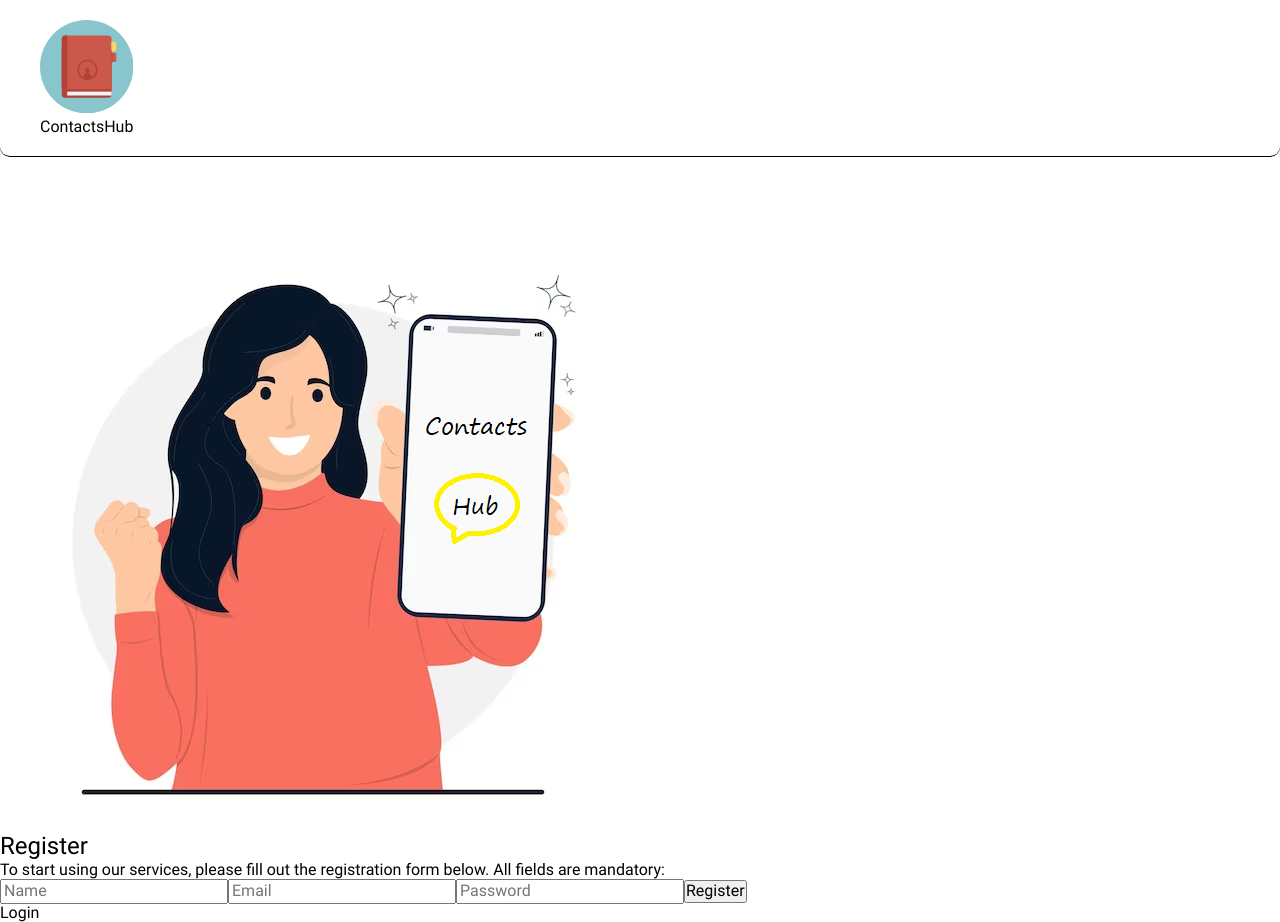
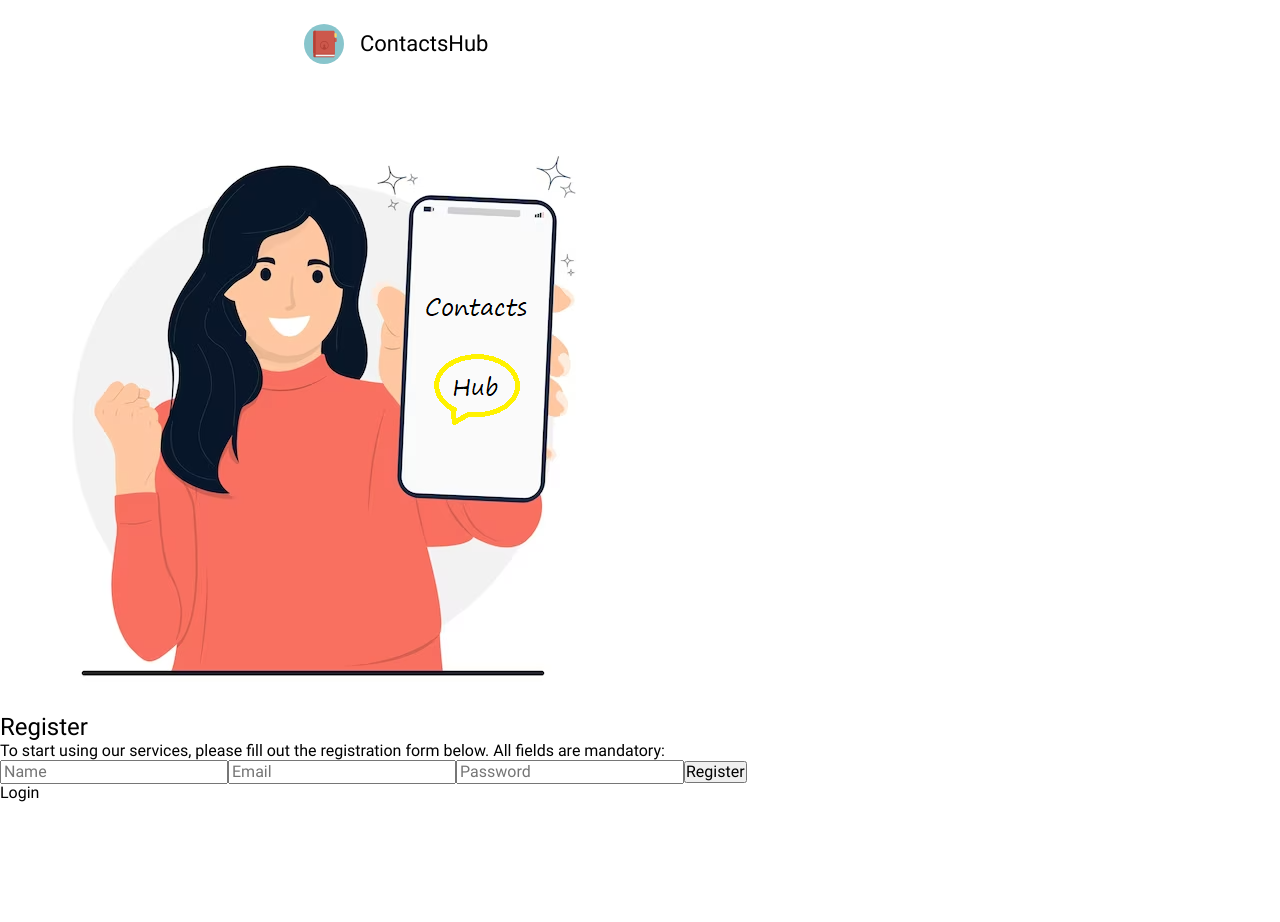
Before and after one commit to KanterIV/ContactsHub, a React (Create React App) app: page /ContactsHub/register in a window 1280 px wide. After the commit the page ends 803 px from the top, so only its background shows below. Built offline with nearby package versions, Linux system fonts and the light colour scheme.

Commit message:
added styles for header

```diff
--- a/src/components/Navigation/Navigarion.styled.js
+++ b/src/components/Navigation/Navigarion.styled.js
@@ -1,38 +1,44 @@
 import styled from 'styled-components';
 
 export const StyledHeader = styled.header`
-  display: flex;
-
-  border-bottom: 1px solid black;
-  border-radius: 10px;
-  padding: 20px 40px 20px 40px;
-  margin-bottom: 50px;
-
-  .header-nav {
-    width: 1400px;
-    margin: 0 auto;
-  }
-  .header-list {
+  .nav-container {
     display: flex;
+    align-items: center;
+    justify-content: space-between;
   }
 
-  .header-link {
-    color: black;
-    border: 1px solid black;
-    display: inline-block;
-    padding: 15px;
-    font-size: 18px;
-    text-decoration: none;
-    margin-right: 20px;
-    border-radius: 10px;
+  .logo {
+    display: flex;
+    align-items: center;
+    gap: 16px;
+    padding-top: 16px;
+    padding-bottom: 16px;
 
-    transition: all 0.3s;
+    font-weight: 600;
+    font-size: 16px;
+    line-height: 1.2;
+    letter-spacing: 0;
+    transition: all 250ms cubic-bezier(0.4, 0, 0.2, 1);
 
-    &.active {
-      border: 1px solid white;
-      background-color: black;
-      color: white;
-      border-radius: 10px;
+    @media screen and (min-width: 768px) {
+      padding-top: 24px;
+      padding-bottom: 24px;
+      font-size: 22px;
+    }
+  }
+
+  .logo-svg {
+    width: 36px;
+    height: 36px;
+
+    @media screen and (min-width: 768px) {
+      width: 40px;
+      height: 40px;
+    }
+
+    &:hover,
+    &:focus {
+      scale: 1.05;
     }
   }
 `;
--- a/src/components/Navigation/Navigation.jsx
+++ b/src/components/Navigation/Navigation.jsx
@@ -12,40 +12,13 @@ const Navigation = () => {
 
   return (
     <StyledHeader>
-      <Link className="logo" to="/">
-        <AppLogo className="logo-svg" />
-        ContactsHub
-      </Link>
-      {/* <nav className="header-nav">
-        <ul className="header-list">
-          <li>
-            <NavLink className="header-link" to="/">
-              Home
-            </NavLink>
-          </li>
-          {authenticated ? (
-            <li>
-              <NavLink className="header-link" to="/contacts">
-                Contacts
-              </NavLink>
-            </li>
-          ) : (
-            <>
-              <li>
-                <NavLink className="header-link" to="/register">
-                  Sign up
-                </NavLink>
-              </li>
-              <li>
-                <NavLink className="header-link" to="/login">
-                  Login
-                </NavLink>
-              </li>
-            </>
-          )}
-        </ul>
-      </nav> */}
-      {authenticated && <UserMenu />}
+      <div className="container nav-container">
+        <Link className="logo" to="/">
+          <AppLogo className="logo-svg" />
+          ContactsHub
+        </Link>
+        {authenticated && <UserMenu />}
+      </div>
     </StyledHeader>
   );
 };
--- a/src/components/UserMenu/UserMenu.jsx
+++ b/src/components/UserMenu/UserMenu.jsx
@@ -1,23 +1,23 @@
 import React from 'react';
-import { useDispatch, useSelector } from 'react-redux';
-import { userLogout } from 'redux/authReducer';
+import { useSelector } from 'react-redux';
+// import { userLogout } from 'redux/authReducer';
 import { selectAuthUser } from 'redux/authSelectors';
 import { StyledUserMenu } from './UserMenu.styled';
 
 const UserMenu = () => {
-  const dispatch = useDispatch();
-  const handleLogOut = () => {
-    dispatch(userLogout());
-  };
+  // const dispatch = useDispatch();
+  // const handleLogOut = () => {
+  //   dispatch(userLogout());
+  // };
 
   const { name, avatarURL } = useSelector(selectAuthUser);
   return (
     <StyledUserMenu>
-      <img className="avatar" src={`${avatarURL}`} alt="" />
-      <p className="email">{name}</p>
-      <button className="logout-btn" onClick={handleLogOut} type="button">
+      <p className="user-name">{name}</p>
+      <img className="avatar" src={`${avatarURL}`} alt="user avatar" />
+      {/* <button className="logout-btn" onClick={handleLogOut} type="button">
         Logout
-      </button>
+      </button> */}
     </StyledUserMenu>
   );
 };
--- a/src/components/UserMenu/UserMenu.styled.js
+++ b/src/components/UserMenu/UserMenu.styled.js
@@ -5,19 +5,28 @@ export const StyledUserMenu = styled.div`
   align-items: center;
 
   .avatar {
-    width: 30px;
-    height: 30px;
+    width: 36px;
+    height: 36px;
     border-radius: 50%;
-    margin-right: 10px;
+
+    @media screen and (min-width: 768px) {
+      width: 48px;
+      height: 48px;
+    }
   }
 
-  .email {
-    font-size: 18px;
-    font-weight: bold;
-    padding-right: 15px;
+  .user-name {
+    font-size: 16px;
+    font-weight: 500;
+    letter-spacing: 0;
+    margin-right: 16px;
+
+    @media screen and (min-width: 768px) {
+      font-size: 20px;
+    }
   }
 
-  .logout-btn {
+  /* .logout-btn {
     color: black;
     border: 1px solid black;
     display: inline-block;
@@ -28,5 +37,5 @@ export const StyledUserMenu = styled.div`
     border-radius: 10px;
 
     transition: all 0.3s;
-  }
+  } */
 `;
--- a/src/index.css
+++ b/src/index.css
@@ -102,6 +102,14 @@ img {
   padding-right: 16px;
 }
 
+@media screen and (min-width: 376px) {
+  .container {
+    width: 344px;
+    margin-left: auto;
+    margin-right: auto;
+  }
+}
+
 @media screen and (min-width: 480px) {
   .container {
     width: 428px;
@@ -112,7 +120,7 @@ img {
 
 @media screen and (min-width: 768px) {
   .container {
-    width: 768px;
+    width: 704px;
   }
 }
 
```
